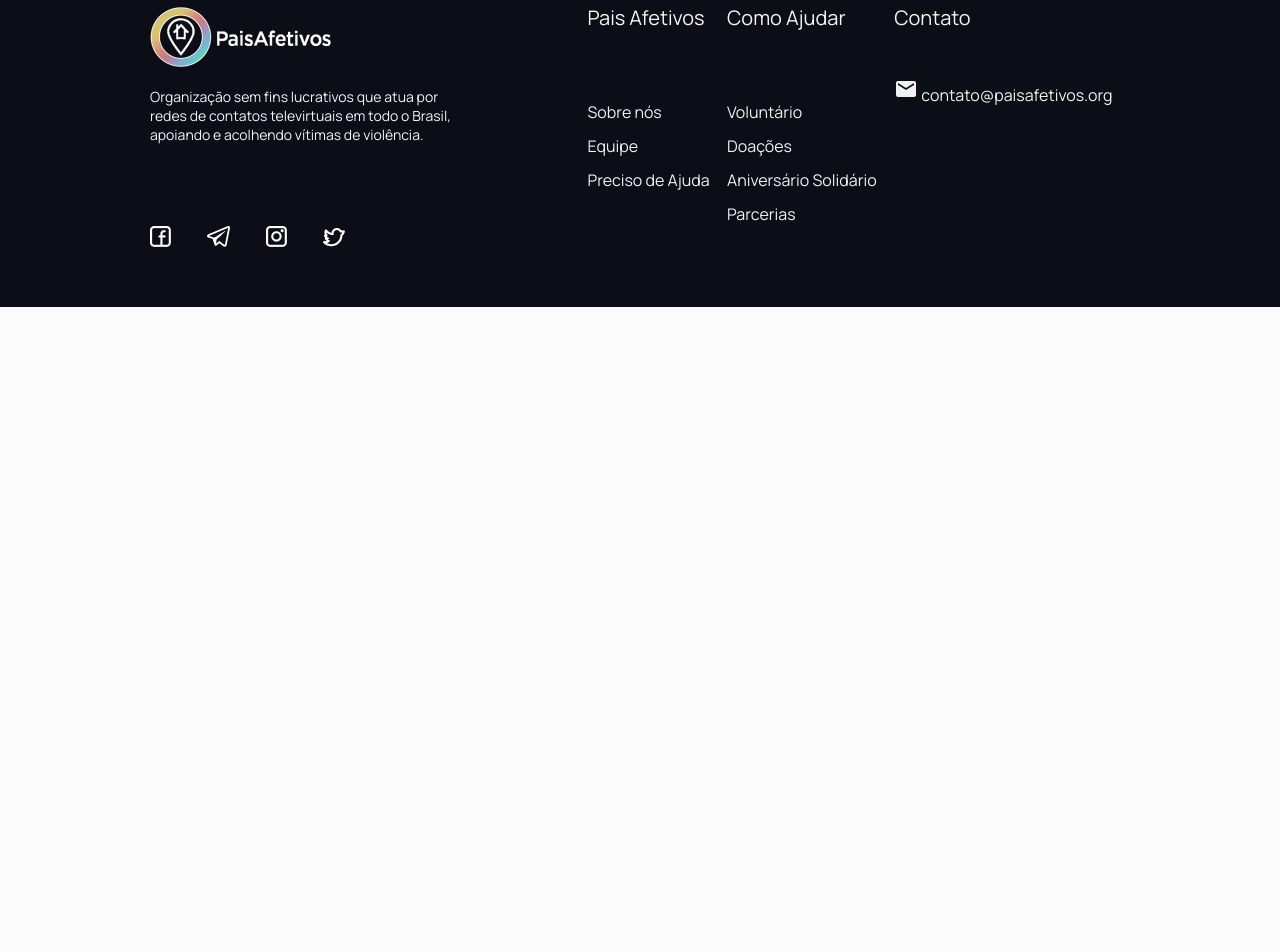
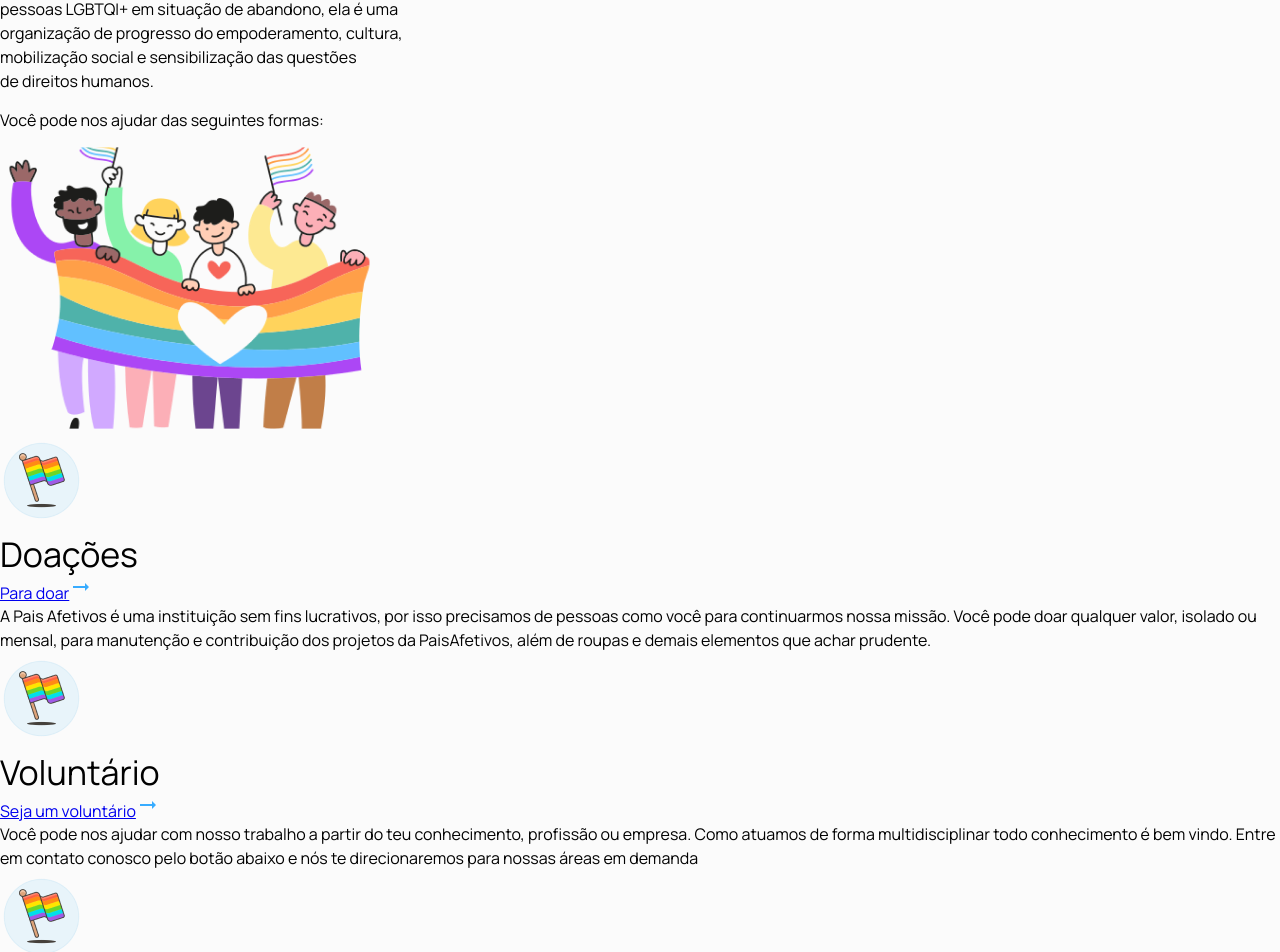
Before and after one commit to GrupoCPB/paisafetivos-web-frontend, a React (Create React App) app: page /como-ajudar in a window 1280 px wide. Shown: the part 157-1109 px from the top of the page. Before the commit the page ends 800 px from the top, so only its background shows below. Built offline with nearby package versions, Linux system fonts and the light colour scheme.

Commit message:
inicializando página como ajudar

```diff
--- a/src/Routes.js
+++ b/src/Routes.js
@@ -1,6 +1,6 @@
 import { Route, Switch } from 'react-router';
 
-import { About, Home, Partners, NeedHelp, Team } from './pages';
+import { About, Home, Partners, NeedHelp, Team, HowHelp } from './pages';
 import { Donate } from './components';
 
 const routers = () => {
@@ -18,6 +18,7 @@ const routers = () => {
       </Route>
       <Route path="/sobre-nós" component={About} />
       <Route path='/equipe' component={Team} />
+      <Route path='/como-ajudar' component={HowHelp} />
     </Switch>
   );
 };
--- a/src/components/Footer/footer.jsx
+++ b/src/components/Footer/footer.jsx
@@ -65,7 +65,7 @@ export function Footer() {
             <a href="/">Voluntário</a>
             <a href="/">Doações</a>
             <a href="/">Aniversário Solidário</a>
-            <a href="/">Parcerias</a>
+            <a href="/parceiros">Parcerias</a>
           </nav>
         </div>
         <div class="info-right-contact">
--- /dev/null
+++ b/src/components/HowHelp/index.jsx
@@ -0,0 +1,84 @@
+import helpImg from 'assets/ajuda-imagem.png'
+import flag from 'assets/flag-icon.png'
+// import arrow from 'assets/flecha-direita.png'
+
+import { Typography } from '@mui/material'
+import ArrowRightAltIcon from '@mui/icons-material/ArrowRightAlt';
+
+
+//deixar só a imagem da bandeira como componente estático
+
+const Topics = (props) => {
+  return(
+    <div>
+        <div>
+          <img src={flag} alt="" />
+          <div>
+            <Typography variant="h4">{props.title}</Typography>
+            <a href={props.link}>
+              {props.reference}
+              <ArrowRightAltIcon color="secondary" />
+            </a>
+          </div>
+        </div>
+        <Typography variant="body1">
+          {props.information}
+        </Typography>
+      </div>
+  )
+}
+
+
+export function HowHelpComponent(){
+  return (
+    <>
+      <div>
+        <div className="help-initial-text">
+          <Typography variant="h4">Como eu posso ajudar</Typography>
+          <Typography variant="body1">
+            A Pais Afetivos é construída por várias mãos o que a<br/> torna mais do que
+            uma instituição de acolhimento para<br/> pessoas LGBTQI+ em situação de abandono,
+            ela é uma<br /> organização de progresso do empoderamento, cultura,<br/> mobilização social
+            e sensibilização das questões <br/>de direitos humanos.
+          </Typography>
+          <p>
+            Você pode nos ajudar das seguintes formas:
+          </p>
+        </div>
+        <img src={helpImg} alt="" />
+      </div>
+
+      <div>
+        <Topics
+          title='Doações'
+          link='/como-ajudar'
+          reference='Para doar'
+          information='A Pais Afetivos é uma instituição sem fins lucrativos, por isso
+          precisamos de pessoas como você para continuarmos nossa missão. Você pode doar
+          qualquer valor, isolado ou mensal, para manutenção e contribuição dos
+          projetos da PaisAfetivos, além de roupas e demais elementos que achar prudente.'
+        />
+        <Topics
+          title="Voluntário"
+          link="/como-ajudar"
+          reference="Seja um voluntário"
+          information="Você pode nos ajudar com nosso trabalho a partir do teu
+          conhecimento, profissão ou empresa. Como atuamos de forma
+          multidisciplinar todo conhecimento é bem vindo. Entre em
+          contato conosco pelo botão abaixo e nós te direcionaremos
+          para nossas áreas em demanda"
+        />
+        <Topics
+          title="Aniversário Solidário"
+          link="/como-ajudar"
+          reference='Colabore conosco'
+          information="Faça se Aniversário Solidário em qualquer lugar do mundo
+          e ajude a #PaisAfetivos
+          Você pode sugerir uma ação solidária onde cada um de seus convidados
+          destinaria 10 reais ou mais, para as ações da ong e esta doação
+          simbólica seria uma forma de seus amigos te presentearem em seu aniversário."
+        />
+      </div>
+    </>
+  )
+}
--- /dev/null
+++ b/src/pages/HowHelp.jsx
@@ -0,0 +1,18 @@
+import React from 'react';
+import { Helmet } from 'react-helmet';
+
+//styled components
+import { Container } from 'style/reset';
+import { HowHelpComponent } from 'components/HowHelp';
+
+
+export function HowHelp() {
+  return (
+    <>
+      <Container>
+        <Helmet title="Pais Afetivos | Como Ajudar" />
+        <HowHelpComponent />
+      </Container>
+    </>
+  )
+}
--- a/src/pages/index.jsx
+++ b/src/pages/index.jsx
@@ -3,3 +3,4 @@ export * from './Home';
 export * from './NeedHelp';
 export * from './Partners';
 export * from './Team';
+export * from './HowHelp';
```
Also changed, not shown: src/assets/ajuda-imagem.png (added), src/assets/flag-icon.png (added).
